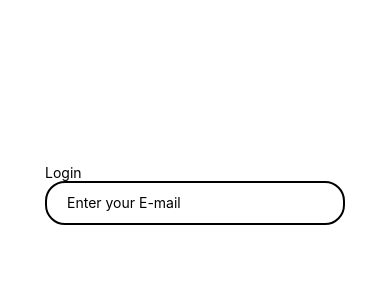
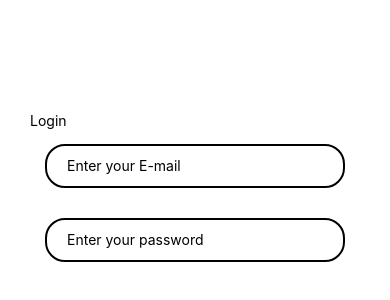
Before and after one commit to ambujvashistha/HopOn, a React Native app in the folder mobile-frontend/: screen / in a window 390 px wide. Shown: the part 228-528 px from the top of the page. Built offline with nearby package versions, Linux system fonts and the light colour scheme.

Commit message:
added password input

```diff
--- a/mobile-frontend/src/components/Login.jsx
+++ b/mobile-frontend/src/components/Login.jsx
@@ -10,12 +10,17 @@ export default function Login() {
         style={styles.input}
         placeholder="Enter your E-mail"
       ></TextInput>
+      <TextInput
+        style={styles.input}
+        placeholder="Enter your password"
+      ></TextInput>
     </View>
   );
 }
 
 const styles = {
   input: {
+    margin: 15,
     padding: 20,
     width: 300,
     height: 40,
```
